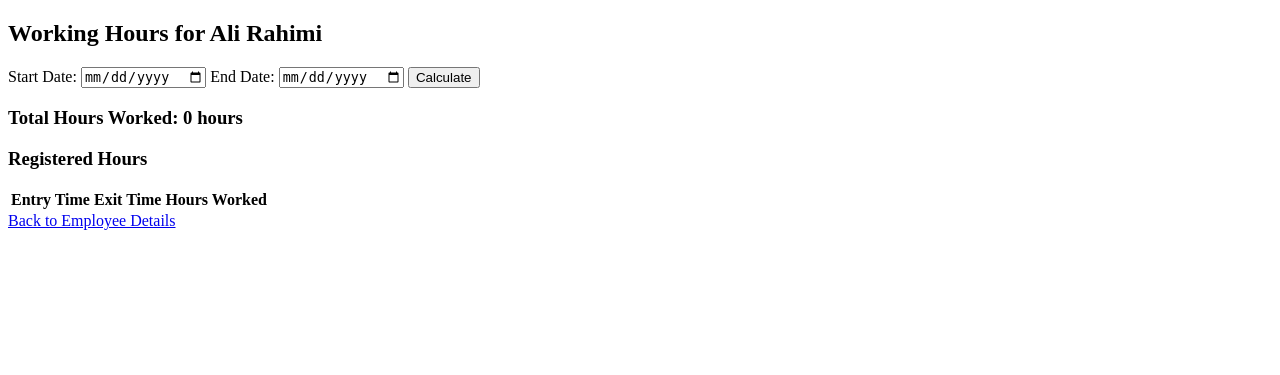
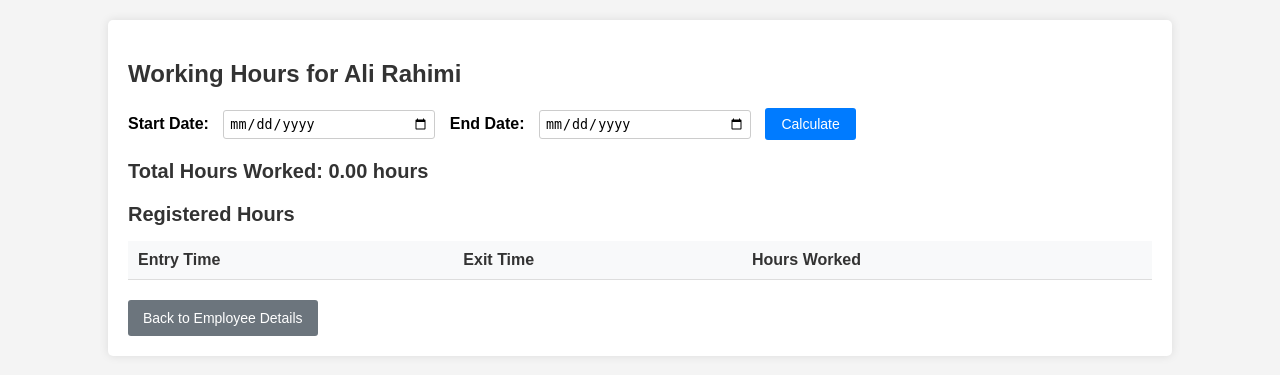
Before and after one commit to CPTicarus/SaatDaftar, a Django app: page /employee/2/registered-hours/ in a window 1280 px wide. Shown: the top 375 px of the page. Run offline with Django 5.2, Linux system fonts and the light colour scheme; a user stored in the database is signed in; data comes from the database, SQL or seed files in the repository; both versions use the stored data as it was after the commit; lists and menus that the app fills with data are empty.

Commit message:
modified:   daftarMain/__pycache__/views.cpython-311.pyc 	modified:   daftarMain/templates/leave_page.html 	modified:   daftarMain/templates/registered_hours.html 	modified:   daftarMain/views.py 	modified:   db.sqlite3

```diff
--- a/daftarMain/templates/registered_hours.html
+++ b/daftarMain/templates/registered_hours.html
@@ -4,6 +4,101 @@
     <meta charset="UTF-8">
     <meta name="viewport" content="width=device-width, initial-scale=1.0">
     <title>Registered Working Hours</title>
+    <style>
+        body {
+            font-family: Arial, sans-serif;
+            background-color: #f4f4f4;
+            margin: 0;
+            padding: 0;
+        }
+
+        .container {
+            width: 80%;
+            margin: 20px auto;
+            background-color: #fff;
+            padding: 20px;
+            box-shadow: 0px 0px 10px rgba(0, 0, 0, 0.1);
+            border-radius: 5px;
+        }
+
+        h2 {
+            color: #333;
+            margin-bottom: 20px;
+            font-size: 24px;
+        }
+
+        form {
+            margin-bottom: 20px;
+        }
+
+        label {
+            margin-right: 10px;
+            font-weight: bold;
+        }
+
+        input[type="date"] {
+            padding: 5px;
+            margin-right: 10px;
+            border: 1px solid #ccc;
+            border-radius: 3px;
+            width: 200px;
+        }
+
+        button {
+            padding: 8px 16px;
+            background-color: #007bff;
+            color: #fff;
+            border: none;
+            border-radius: 3px;
+            cursor: pointer;
+            font-size: 14px;
+        }
+
+        button:hover {
+            background-color: #0056b3;
+        }
+
+        h3 {
+            color: #333;
+            font-size: 20px;
+            margin-bottom: 15px;
+        }
+
+        table {
+            width: 100%;
+            border-collapse: collapse;
+            margin-bottom: 20px;
+        }
+
+        th, td {
+            padding: 10px;
+            text-align: left;
+            border-bottom: 1px solid #ddd;
+        }
+
+        th {
+            background-color: #f8f9fa;
+            color: #333;
+        }
+
+        tr:nth-child(even) {
+            background-color: #f2f2f2;
+        }
+
+        .back-link {
+            display: inline-block;
+            padding: 10px 15px;
+            background-color: #6c757d;
+            color: #fff;
+            border-radius: 3px;
+            text-decoration: none;
+            font-size: 14px;
+        }
+
+        .back-link:hover {
+            background-color: #5a6268;
+        }
+    </style>
 </head>
 <body>
     <div class="container">
@@ -20,7 +115,7 @@
         </form>
 
         {% if total_hours is not None %}
-            <h3>Total Hours Worked: {{ total_hours }} hours</h3>
+            <h3>Total Hours Worked: {{ total_hours|floatformat:2 }} hours</h3>
         {% endif %}
 
         <h3>Registered Hours</h3>
@@ -37,7 +132,7 @@
                     <tr>
                         <td>{{ entry.entry_to_office }}</td>
                         <td>{{ entry.exit_from_office }}</td>
-                        <td>{{ entry.hours_worked.total_seconds|divisibleby:"3600" }}</td>
+                        <td>{{ entry.hours_worked|floatformat:2 }}</td>
                     </tr>
                 {% endfor %}
             </tbody>
--- a/daftarMain/views.py
+++ b/daftarMain/views.py
@@ -208,8 +208,8 @@ def employee_detail(request, employee_id):
     # Get the employee's last clock entry
     last_clock_entry = Clock.objects.filter(office_user=employee).order_by('-entry_to_office').first()
 
-    # Get the employee's leave requests
-    leave_requests = Leave.objects.filter(office_user=employee).order_by('-start_date')
+    # Get the employee's pending leave requests
+    leave_requests = Leave.objects.filter(office_user=employee, approved=None).order_by('-start_date')
 
     context = {
         'employee': employee,
@@ -308,20 +308,25 @@ def calculate_hours(request, employee_id):
     total_hours = 0
 
     if start_date and end_date:
-        # Filter clock entries by the given date range
+        # Filter clock entries by the given date range and ensure exit_from_office is not None
         clock_entries = Clock.objects.filter(
             office_user=employee,
             entry_to_office__gte=start_date,
-            exit_from_office__lte=end_date
+            exit_from_office__lte=end_date,
+            exit_from_office__isnull=False
         )
 
         # Calculate the total time worked
-        total_hours = clock_entries.aggregate(
+        total_seconds_worked = clock_entries.aggregate(
             total_worked=Sum(F('exit_from_office') - F('entry_to_office'))
         )['total_worked']
 
-        if total_hours:
-            total_hours = total_hours.total_seconds() / 3600  # Convert to hours
+        if total_seconds_worked:
+            total_hours = total_seconds_worked.total_seconds() / 3600  # Convert to hours
+
+        # Calculate hours worked for each entry and attach it to the entry
+        for entry in clock_entries:
+            entry.hours_worked = (entry.exit_from_office - entry.entry_to_office).total_seconds() / 3600
 
     return render(request, 'registered_hours.html', {
         'employee': employee,
```
Also changed, not shown: daftarMain/templates/leave_page.html (+128 -13 lines), db.sqlite3.
